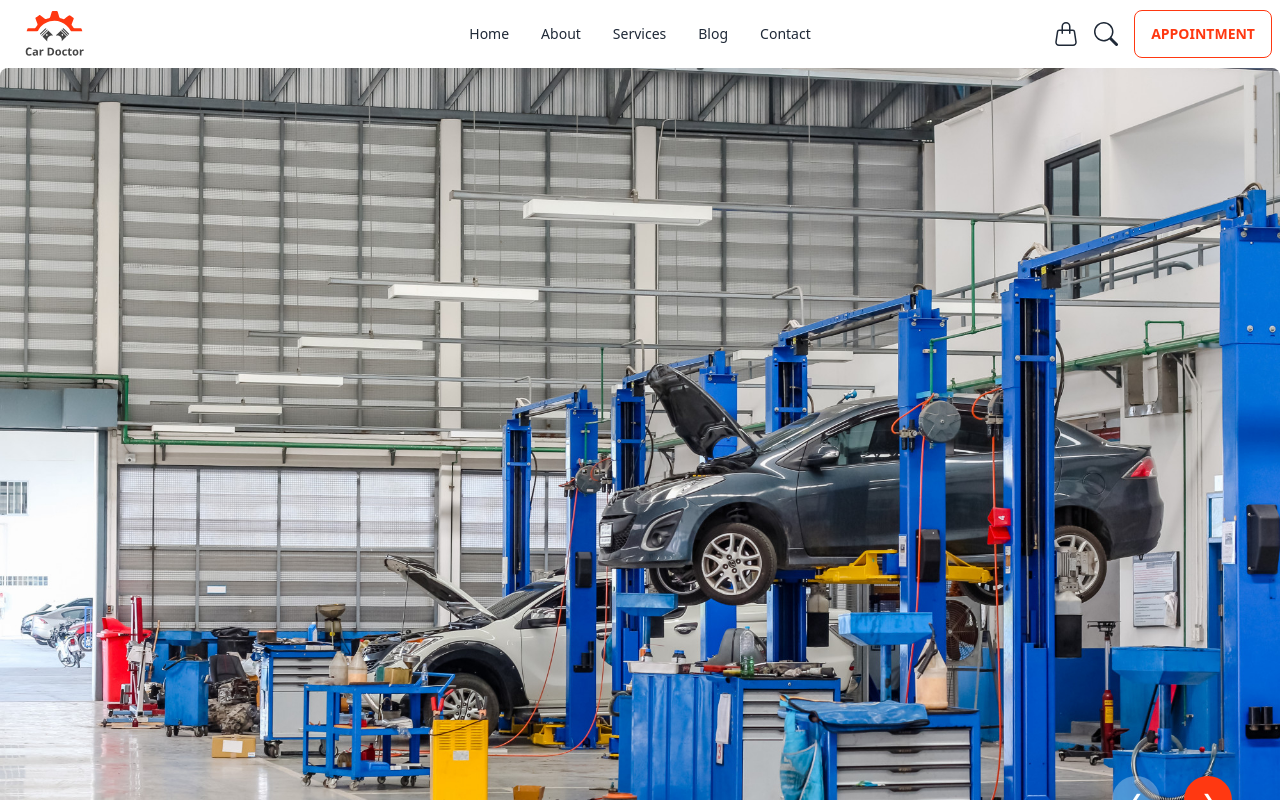
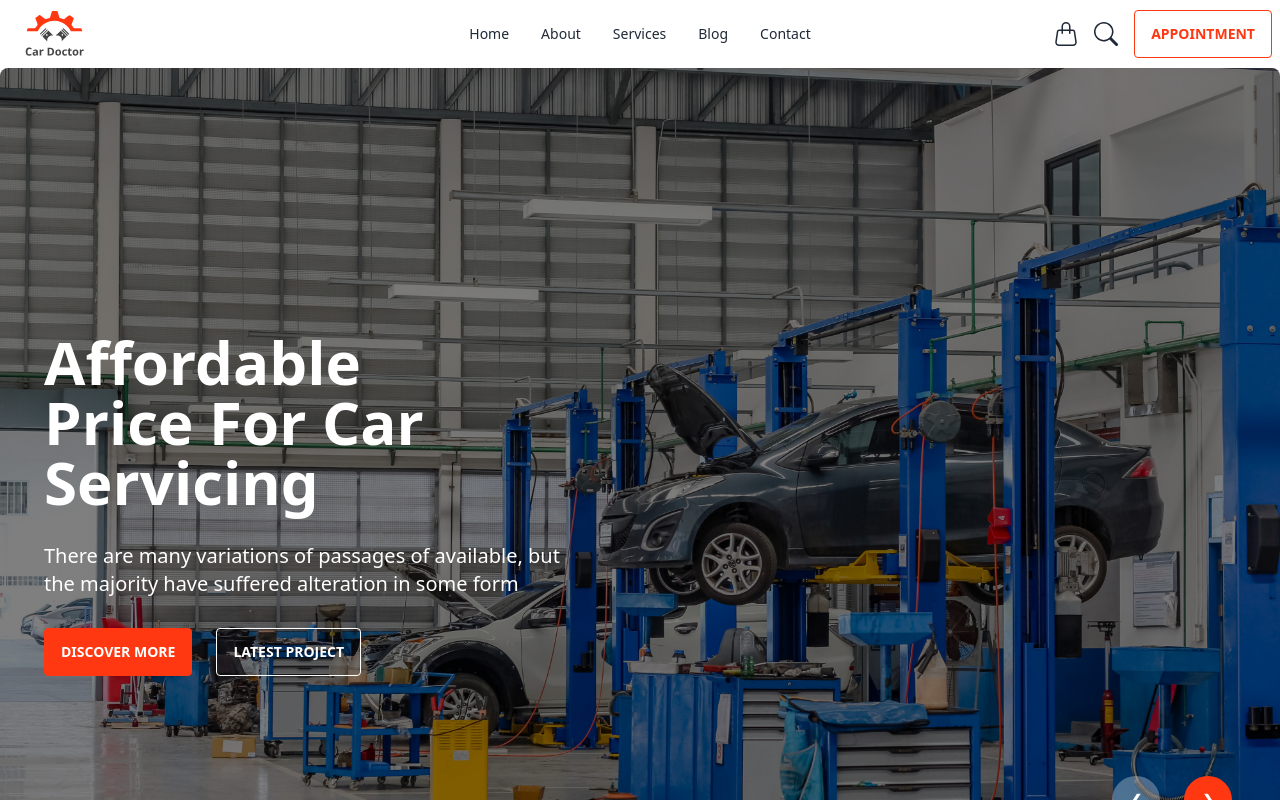
Before and after one commit to ProdipKumarShil/carDoctor-client, a React (Vite) app: page / in a window 1280 px wide. Shown: the top 800 px of the page. Built offline with nearby package versions, Linux system fonts and the light colour scheme.

Commit message:
added banner

```diff
--- a/src/index.css
+++ b/src/index.css
@@ -3,5 +3,11 @@
 @tailwind utilities;
 
 .my-btn-secondary{
-  @apply text-[#FF3811] hover:bg-[#FF3811] hover:border-[#FF3811] border-[#FF3811]
+  @apply text-[#FF3811] hover:bg-[#FF3811] hover:border-[#FF3811] border-[#FF3811] rounded
 }
+.my-btn-primary{
+  @apply bg-[#FF3811] text-white hover:bg-[#c83011] hover:border-[#c83011] border-[#FF3811] rounded
+}
+.my-btn-tertiary{
+  @apply border-white text-white bg-opacity-0 hover:bg-[#ff3811] hover:border-[#ff3811] rounded
+}
--- a/src/pages/Home/Banner/Banner.jsx
+++ b/src/pages/Home/Banner/Banner.jsx
@@ -9,42 +9,90 @@ const Banner = () => {
   return (
     <div className="carousel w-full">
       <div id="slide1" className="carousel-item relative w-full">
-        <img src={img1} className="w-full h-[100vh] object-cover rounded-lg" />
+        <img src={img1} className="w-full filter brightness-50 h-[100vh] object-cover rounded-lg " />
+        <div className="absolute ml-6 text-white  gap-6 transform -translate-y-1/2 left-5 right-12 bottom-[20px] space-y-[30px]">
+          <h1 className='text-6xl  font-bold'>Affordable <br /> Price For Car <br /> Servicing</h1>
+          <p className='text-xl'>There are many variations of passages of  available, but <br /> the majority have suffered alteration in some form</p>
+          <div className="flex gap-6">
+            <button className="btn my-btn-primary">Discover More</button>
+            <button className="btn my-btn-tertiary bg-opacity-0 text-black hover:text-white">Latest Project</button>
+          </div>
+        </div>
         <div className="absolute flex justify-end gap-6 transform -translate-y-1/2 left-5 right-12 bottom-[20px]">
           <a href="#slide4" className="btn bg-white bg-opacity-30 hover:bg-opacity-30 border-none text-white btn-circle">❮</a>
           <a href="#slide2" className="btn btn-circle bg-[#FF3811] border-none text-white">❯</a>
         </div>
       </div>
       <div id="slide2" className="carousel-item relative w-full">
-        <img src={img2} className="w-full h-[100vh] object-cover rounded-lg" />
+        <img src={img2} className="w-full filter brightness-50 h-[100vh] object-cover rounded-lg" />
+        <div className="absolute ml-6 text-white  gap-6 transform -translate-y-1/2 left-5 right-12 bottom-[20px] space-y-[30px]">
+          <h1 className='text-6xl  font-bold'>Affordable <br /> Price For Car <br /> Servicing</h1>
+          <p className='text-xl'>There are many variations of passages of  available, but <br /> the majority have suffered alteration in some form</p>
+          <div className="flex gap-6">
+            <button className="btn my-btn-primary">Discover More</button>
+            <button className="btn my-btn-tertiary bg-opacity-0 text-black hover:text-white">Latest Project</button>
+          </div>
+        </div>
         <div className="absolute flex justify-end gap-6 transform -translate-y-1/2 left-5 right-12 bottom-[20px]">
           <a href="#slide1" className="btn bg-white bg-opacity-30 hover:bg-opacity-30 border-none text-white btn-circle">❮</a>
           <a href="#slide3" className="btn btn-circle bg-[#FF3811] border-none text-white">❯</a>
         </div>
       </div>
       <div id="slide3" className="carousel-item relative w-full">
-        <img src={img3} className="w-full h-[100vh] object-cover rounded-lg" />
+        <img src={img3} className="w-full filter brightness-50 h-[100vh] object-cover rounded-lg" />
+        <div className="absolute ml-6 text-white  gap-6 transform -translate-y-1/2 left-5 right-12 bottom-[20px] space-y-[30px]">
+          <h1 className='text-6xl  font-bold'>Affordable <br /> Price For Car <br /> Servicing</h1>
+          <p className='text-xl'>There are many variations of passages of  available, but <br /> the majority have suffered alteration in some form</p>
+          <div className="flex gap-6">
+            <button className="btn my-btn-primary">Discover More</button>
+            <button className="btn my-btn-tertiary bg-opacity-0 text-black hover:text-white">Latest Project</button>
+          </div>
+        </div>
         <div className="absolute flex justify-end gap-6 transform -translate-y-1/2 left-5 right-12 bottom-[20px]">
           <a href="#slide2" className="btn bg-white bg-opacity-30 hover:bg-opacity-30 border-none text-white btn-circle">❮</a>
           <a href="#slide4" className="btn btn-circle bg-[#FF3811] border-none text-white">❯</a>
         </div>
       </div>
       <div id="slide4" className="carousel-item relative w-full">
-        <img src={img4} className="w-full h-[100vh] object-cover rounded-lg" />
+        <img src={img4} className="w-full filter brightness-50 h-[100vh] object-cover rounded-lg" />
+        <div className="absolute ml-6 text-white  gap-6 transform -translate-y-1/2 left-5 right-12 bottom-[20px] space-y-[30px]">
+          <h1 className='text-6xl  font-bold'>Affordable <br /> Price For Car <br /> Servicing</h1>
+          <p className='text-xl'>There are many variations of passages of  available, but <br /> the majority have suffered alteration in some form</p>
+          <div className="flex gap-6">
+            <button className="btn my-btn-primary">Discover More</button>
+            <button className="btn my-btn-tertiary bg-opacity-0 text-black hover:text-white">Latest Project</button>
+          </div>
+        </div>
         <div className="absolute flex justify-end gap-6 transform -translate-y-1/2 left-5 right-12 bottom-[20px]">
           <a href="#slide3" className="btn bg-white bg-opacity-30 hover:bg-opacity-30 border-none text-white btn-circle">❮</a>
           <a href="#slide5" className="btn btn-circle bg-[#FF3811] border-none text-white">❯</a>
         </div>
       </div>
       <div id="slide5" className="carousel-item relative w-full">
-        <img src={img5} className="w-full h-[100vh] object-cover rounded-lg" />
+        <img src={img5} className="w-full filter brightness-50 h-[100vh] object-cover rounded-lg" />
+        <div className="absolute ml-6 text-white  gap-6 transform -translate-y-1/2 left-5 right-12 bottom-[20px] space-y-[30px]">
+          <h1 className='text-6xl  font-bold'>Affordable <br /> Price For Car <br /> Servicing</h1>
+          <p className='text-xl'>There are many variations of passages of  available, but <br /> the majority have suffered alteration in some form</p>
+          <div className="flex gap-6">
+            <button className="btn my-btn-primary">Discover More</button>
+            <button className="btn my-btn-tertiary bg-opacity-0 text-black hover:text-white">Latest Project</button>
+          </div>
+        </div>
         <div className="absolute flex justify-end gap-6 transform -translate-y-1/2 left-5 right-12 bottom-[20px]">
           <a href="#slide4" className="btn bg-white bg-opacity-30 hover:bg-opacity-30 border-none text-white btn-circle">❮</a>
           <a href="#slide6" className="btn btn-circle bg-[#FF3811] border-none text-white">❯</a>
         </div>
       </div>
       <div id="slide6" className="carousel-item relative w-full">
-        <img src={img6} className="w-full h-[100vh] object-cover rounded-lg" />
+        <img src={img6} className="w-full filter brightness-50 h-[100vh] object-cover rounded-lg" />
+        <div className="absolute ml-6 text-white  gap-6 transform -translate-y-1/2 left-5 right-12 bottom-[20px] space-y-[30px]">
+          <h1 className='text-6xl  font-bold'>Affordable <br /> Price For Car <br /> Servicing</h1>
+          <p className='text-xl'>There are many variations of passages of  available, but <br /> the majority have suffered alteration in some form</p>
+          <div className="flex gap-6">
+            <button className="btn my-btn-primary">Discover More</button>
+            <button className="btn my-btn-tertiary bg-opacity-0 text-black hover:text-white">Latest Project</button>
+          </div>
+        </div>
         <div className="absolute flex justify-end gap-6 transform -translate-y-1/2 left-5 right-12 bottom-[20px]">
           <a href="#slide5" className="btn bg-white bg-opacity-30 hover:bg-opacity-30 border-none text-white btn-circle">❮</a>
           <a href="#slide1" className="btn btn-circle bg-[#FF3811] border-none text-white">❯</a>
```
